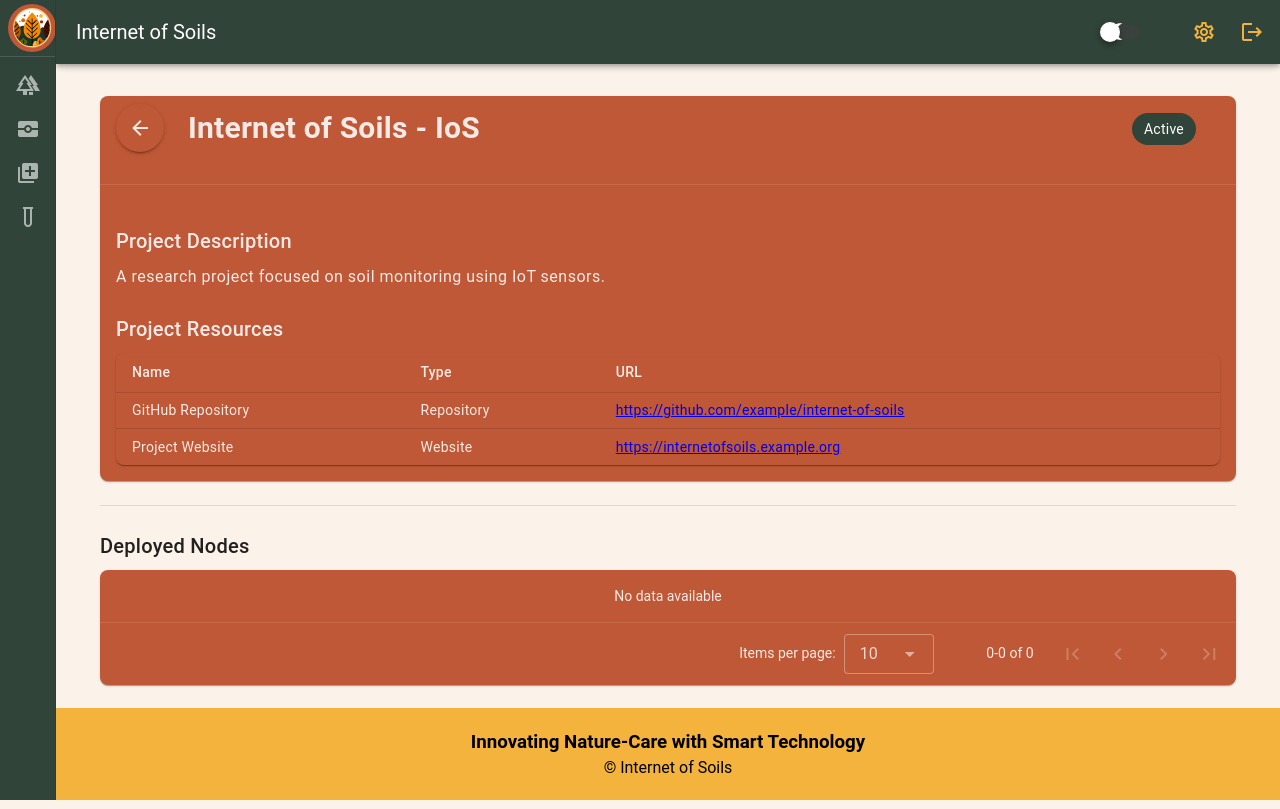
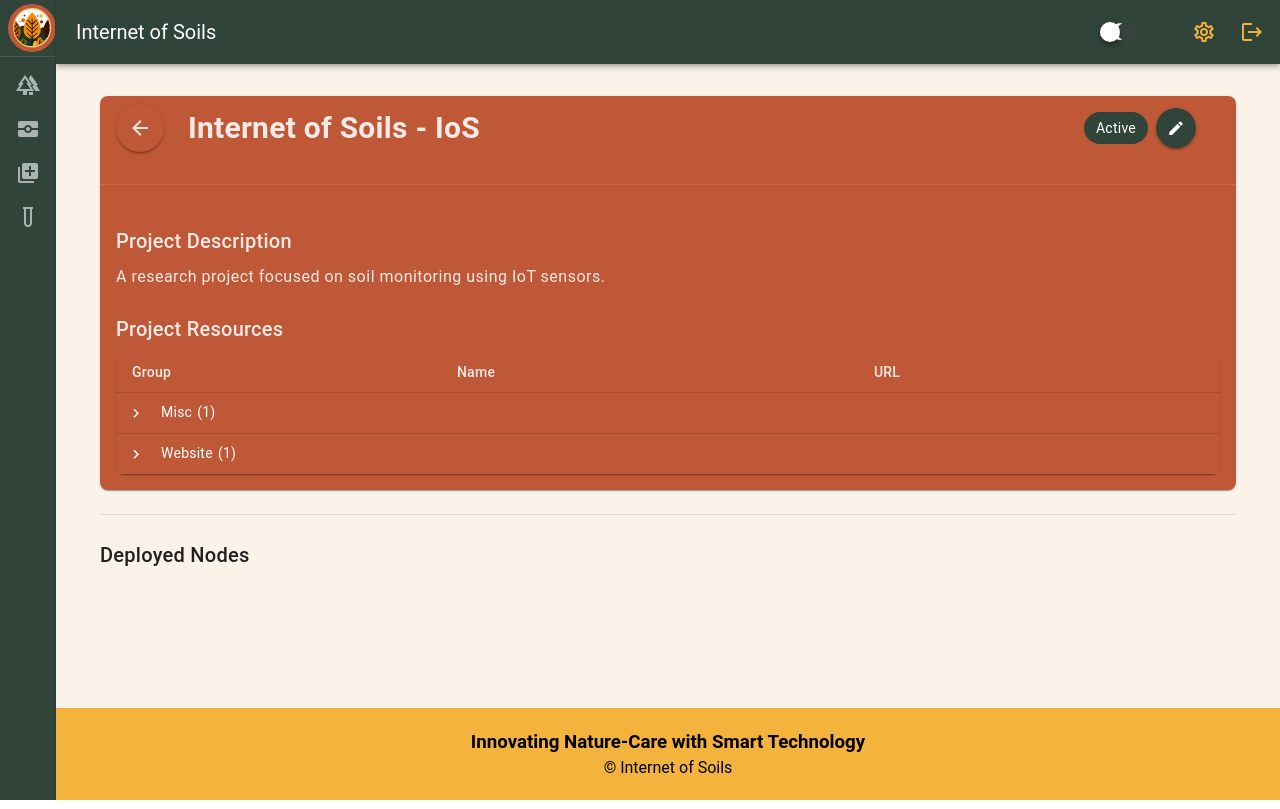
Before and after one commit to enricocirignaco/infrastructureforsensormanagment, a Vue app in the folder src/webapp-frontend/app/: page /projects/1 in a window 1280 px wide. Built offline with nearby package versions, Linux system fonts and the light colour scheme; sample sign-in values are in the browser's storage.

Commit message:
project information displayed

```diff
--- a/src/webapp-frontend/app/src/views/ProjectView.vue
+++ b/src/webapp-frontend/app/src/views/ProjectView.vue
@@ -1,24 +1,33 @@
 <template>
-  <v-container>
+  <v-container v-if="loading" class="d-flex justify-center align-center" style="min-height: 300px">
+    <v-progress-circular indeterminate color="primary" size="64" />
+  </v-container>
+  <v-container v-else>
     <!-- Project Details -->
     <v-card class="mb-4" rounded="lg">
       <v-card-title>
         <v-row class="w-100 align-center">
+            <!-- back button -->
             <v-col cols="auto">
                 <v-btn icon @click="$router.back()">
                 <v-icon>mdi-arrow-left</v-icon>
                 </v-btn>
             </v-col>
+            <!-- title -->
             <v-col>
                 <h2 class="mb-0">{{ project.name }} - {{ project.short_name }}</h2>
             </v-col>
-          <v-col cols="auto">
-            <v-chip color="primary" variant="flat">{{ project.state }}</v-chip>
+            <!-- status & edit button -->
+            <v-col cols="auto" class="d-flex align-center">
+                <v-chip color="primary" variant="flat" class="me-2">{{ project.state }}</v-chip>
+                <v-btn color="primary" icon size="small" @click="editStatus">
+                    <v-icon>mdi-pencil</v-icon>
+                </v-btn>
             </v-col>
         </v-row>
       </v-card-title>
       <v-divider class="my-6" />
-
+      <!-- Project content -->
       <v-card-text>
         <div class="mb-6">
           <h3 class="text-h6 mb-2">Project Description</h3>
@@ -26,15 +35,15 @@
         </div>
         <h3 class="text-h6 mb-2">Project Resources</h3>
         <v-data-table
-          :headers="[
-            { title: 'Name', key: 'name' },
-            { title: 'Type', key: 'type' },
-            { title: 'URL', key: 'url' }
-          ]"
           :items="project.external_props"
+          :headers="headers"
           density="compact"
           class="rounded-lg elevation-1"
           hide-default-footer
+          :group-by="groupBy"
+          rounded="lg"
+          elevation="1"
+          show-group-by
         >
           <template #item.url="{ item }">
             <a :href="item.url" target="_blank">{{ item.url }}</a>
@@ -46,7 +55,7 @@
 
     <h2 class="text-h6 mb-2">Deployed Nodes</h2>
     <!-- Table -->
-    <v-data-table
+    <!-- <v-data-table
       :items="projects"
       :headers="headers"
       @click:row="(_, { item }) => router.push(`/projects/${item.id}`)"
@@ -56,23 +65,34 @@
       elevation="1"
       :loading="loading"
     >
-    </v-data-table>
+    </v-data-table> -->
   </v-container>
 </template>
 
 <script setup>
 import { ref } from 'vue'
+import { useRouter } from 'vue-router'
+import { useRoute } from 'vue-router'
+import projectService from '@/services/projectService'
 
-const project = ref({
-  name: 'Internet of Soils',
-  short_name: 'IoS',
-  description: 'A research project focused on soil monitoring using IoT sensors.',
-  external_props: [
-    { name: 'GitHub Repository', url: 'https://github.com/example/internet-of-soils', type: 'Repository' },
-    { name: 'Project Website', url: 'https://internetofsoils.example.org', type: 'Website' }
-  ],
-  state: 'Active'
+const projectId = ref(useRoute().params.id)
+const router = useRouter()
+const project = ref(null)
+const headers = [
+    { title: 'Name', key: 'name' },
+    { title: 'URL', key: 'url' }
+]
+const groupBy = ref([{ key: 'type', order: 'asc' }])
+const loading = ref(true)
+// Fetch project data
+projectService.getProject(projectId.value)
+    .then((data) => project.value = data)
+    .catch((error) => {
+    // TODO: Handle error
+    console.error(`Error fetching project ${projectId.value}:`, error)
   })
+  .finally(() => loading.value = false)
+
 
 const sensorHeaders = [
   { title: 'Node ID', key: 'id' },
@@ -85,4 +105,8 @@ const sensorNodes = ref([
   { id: 'node-02', location: 'Field B', status: 'Offline' },
   { id: 'node-03', location: 'Greenhouse', status: 'Online' },
 ])
+
+const editStatus = () => {
+  console.log('Edit status clicked')
+}
 </script>
```
Lines whose indentation alone changed are shown as unchanged.
